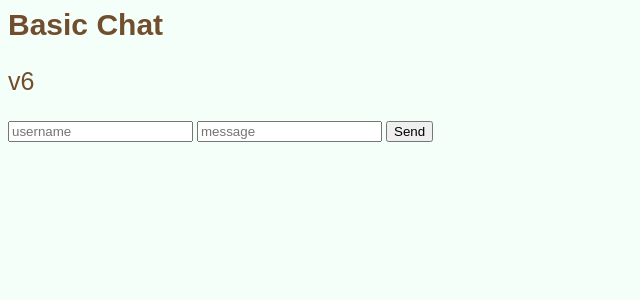
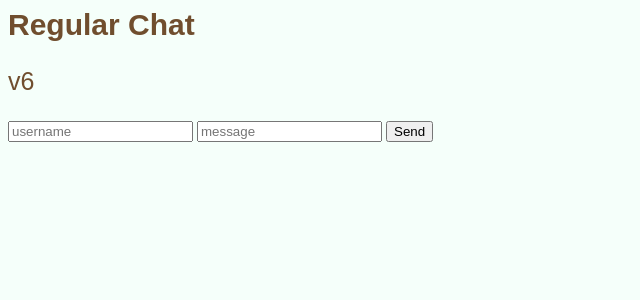
Before and after one commit to benjicurtis/basic-chat, a Flask app: page / in a window 1280 px wide. Shown: the top 300 px of the page, without its empty margins (0-640 px from the left). Run offline with Flask 3, Linux system fonts and the light colour scheme.

Commit message:
Change title and heading from 'Basic Chat' to 'Regular Chat'

```diff
--- a/chat2/templates/index.html
+++ b/chat2/templates/index.html
@@ -1,12 +1,12 @@
 <html>
     <head>
         <title>
-            Basic Chat
+            Regular Chat
         </title>
         <link rel="stylesheet" href="static/styles.css"></link>
     </head>
     <body class="body">
-        <h1 class="title">Basic Chat</h1>
+        <h1 class="title">Regular Chat</h1>
         <p class="text" >v6</p>
         <input class="input" id="username" placeholder="username"/>
         <input class="input" id="message" placeholder="message"/>
```
